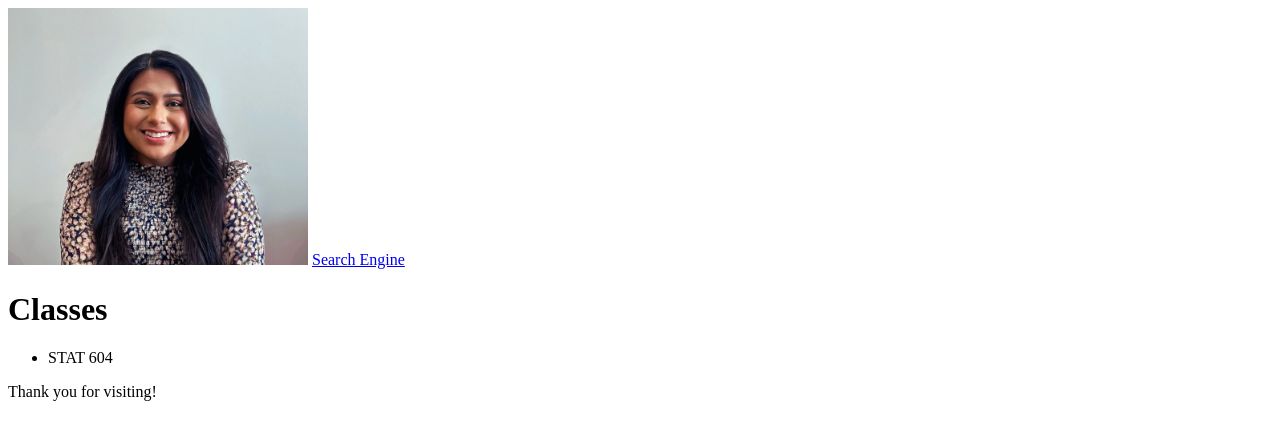
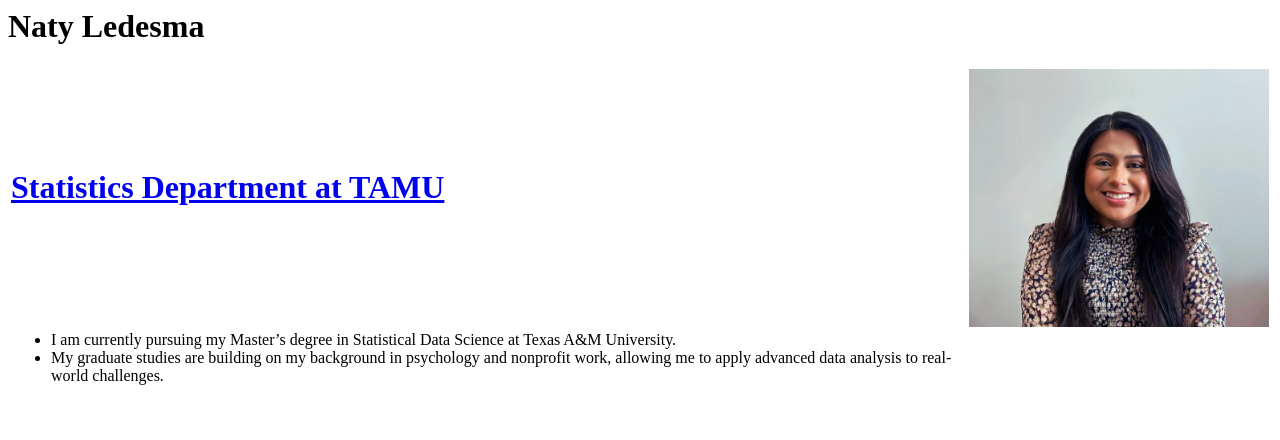
Before and after one commit to natyledesma-TAMU/natyledesma-TAMU.github.io, a plain HTML site: page index.html in a window 1280 px wide. Drawn offline with Linux system fonts and the light colour scheme.

Commit message:
Update index.html to homework bio

```diff
--- a/index.html
+++ b/index.html
@@ -1,24 +1,27 @@
 <html>
 	<head>
-		<title> Naty Ledesma </title>
+	<title> Naty Ledesma  </title>
 	</head>
+	<tr>
+	<td> <h1> Naty Ledesma </h1></td> <td></td>
+	</tr>
 <body>
 <table>
+	<tr>
+		<td> <h1> <a href = 'https://artsci.tamu.edu/statistics/index.html' > Statistics Department at TAMU </a> </h1></td> <td></td>
+		<td></td> <td>  <img width = 300 src = 'natyPic.jpeg' />  </td>
+	</tr>
+
+	<tr>
+ 		<td> <ul>
+       			<li> I am currently pursuing my Master’s degree in Statistical Data Science at Texas A&M University.
+			</li>
+			<li>My graduate studies are building on my background in psychology and nonprofit work, allowing me to apply advanced data analysis to real-world challenges.
+			</li></td>
+      		</ul>
+	<td></td> <td>    </td>
+	</tr>
 
 </table>
-<tr>
-<td> <img width = 300 src = 'natyPic.jpeg' /> </td>
-<td> <a href = 'https://www.google.com/' > Search Engine </a></td>
-</tr>
-<tr>
-	<td> <h1> Classes</h1>
-	<ul>
-	<li> STAT 604 </li>
-	</ul>
-	</td>
-	<td> Thank you for visiting!</td>
-</tr>
-</table>
-
 </body>
 </html>
```
